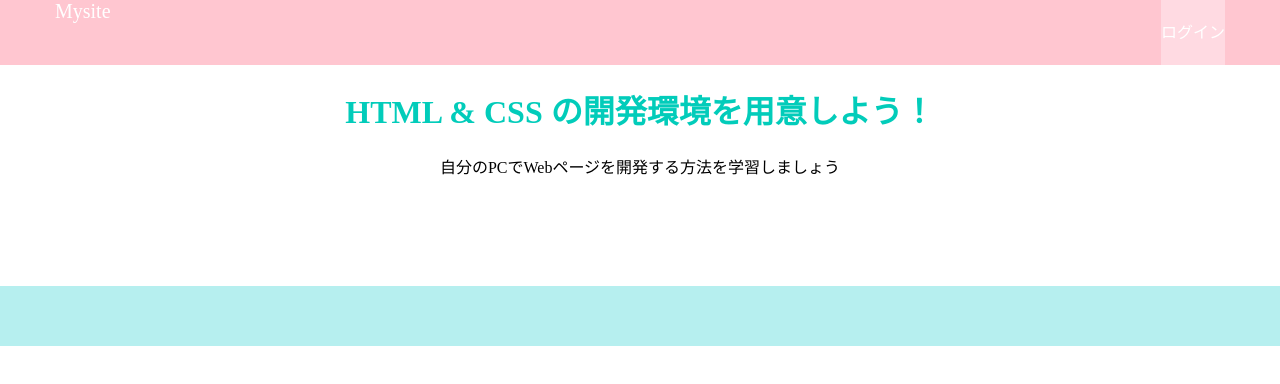
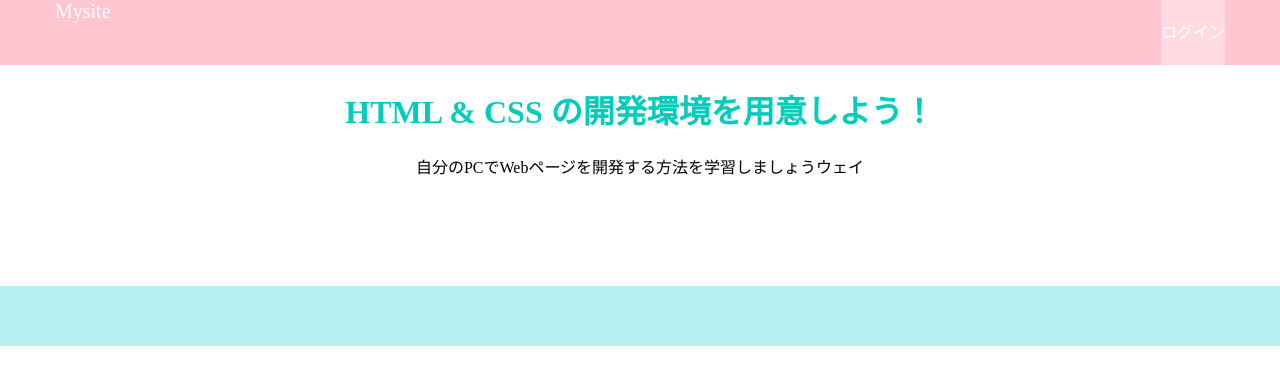
Before and after one commit to itsumi-sugama/sample, a plain HTML site: page index.html in a window 1280 px wide. Drawn offline with Linux system fonts and the light colour scheme.

Commit message:
Update index.html

```diff
--- a/index.html
+++ b/index.html
@@ -20,7 +20,7 @@
     <div class="main">
       <div class="container">
         <h1 class="title">HTML & CSS の開発環境を用意しよう！</h1>
-        <p>自分のPCでWebページを開発する方法を学習しましょう</p>
+        <p>自分のPCでWebページを開発する方法を学習しましょうウェイ</p>
       </div>
     </div>
 
```
